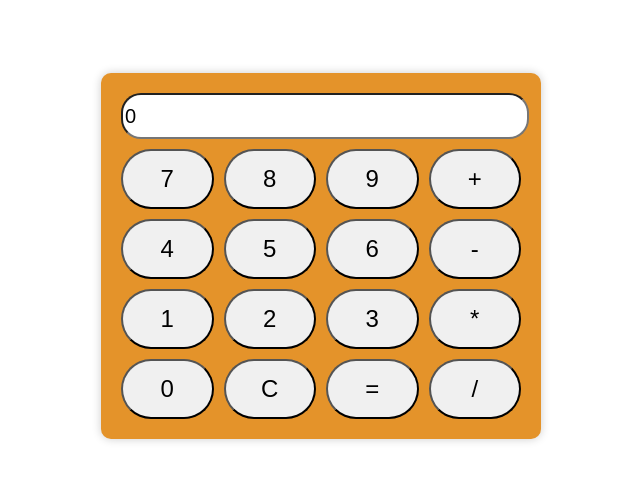
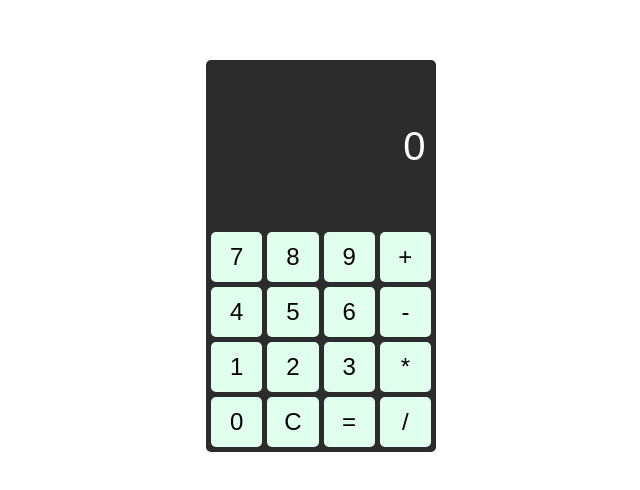
Before and after one commit to Atulupa/Atulupa.github.io, a plain HTML site: page index.html in a window 1280 px wide. Shown: the part 144-634 px from the top of the page, without its empty margins (319-959 px from the left). Drawn offline with Linux system fonts and the light colour scheme.

Commit message:
Add files via upload

```diff
--- a/styles.css
+++ b/styles.css
@@ -8,37 +8,46 @@ body {
 }
 
 .calculator {
-    background-color: #e4932a;
-    padding: 20px;
-    border-radius: 10px;
-    box-shadow: 0 0 10px rgba(0, 0, 0, 0.2);
-    width: 80%;
-    max-width: 400px;
+    background-color: #2c2c2c;
+    padding: 5px;
+    border-radius: 5px;
+    width: 220px;
+    height: 382px;
     text-align: center;
+
 }
 
 #display {
-    width: 100%;
-    height: 40px;
+    width: 95%;
+    height: 150px;
     margin-bottom: 10px;
-    font-size: 20px;
-    border-radius: 20px; /* Adjust the corner radius */
+    margin-top:5px;
+    font-size: 40px;
+    border-radius:5px; /* Adjust the corner radius  */
+    border-style: none;
+    color:white;
+    background-color: #2c2c2c;
+    text-align: right;
+
 }
+
 
 .buttons {
     display: grid;
     grid-template-columns: repeat(4, 1fr);
-    gap: 10px;
+    gap: 5px;
+
 
 }
 
 .btn {
     width: 100%;
-    height: 60px;
+    height: 50px;
     font-size: 24px;
-    background-color: #f0f0f0;
-    border-radius: 40px; /* Make the buttons circular */
+    background-color: #e1ffef;
+    border-radius: 5px; /* Make the buttons circular */
     cursor: pointer;
+    border-style: none;
 }
 
 .btn:hover {
```
